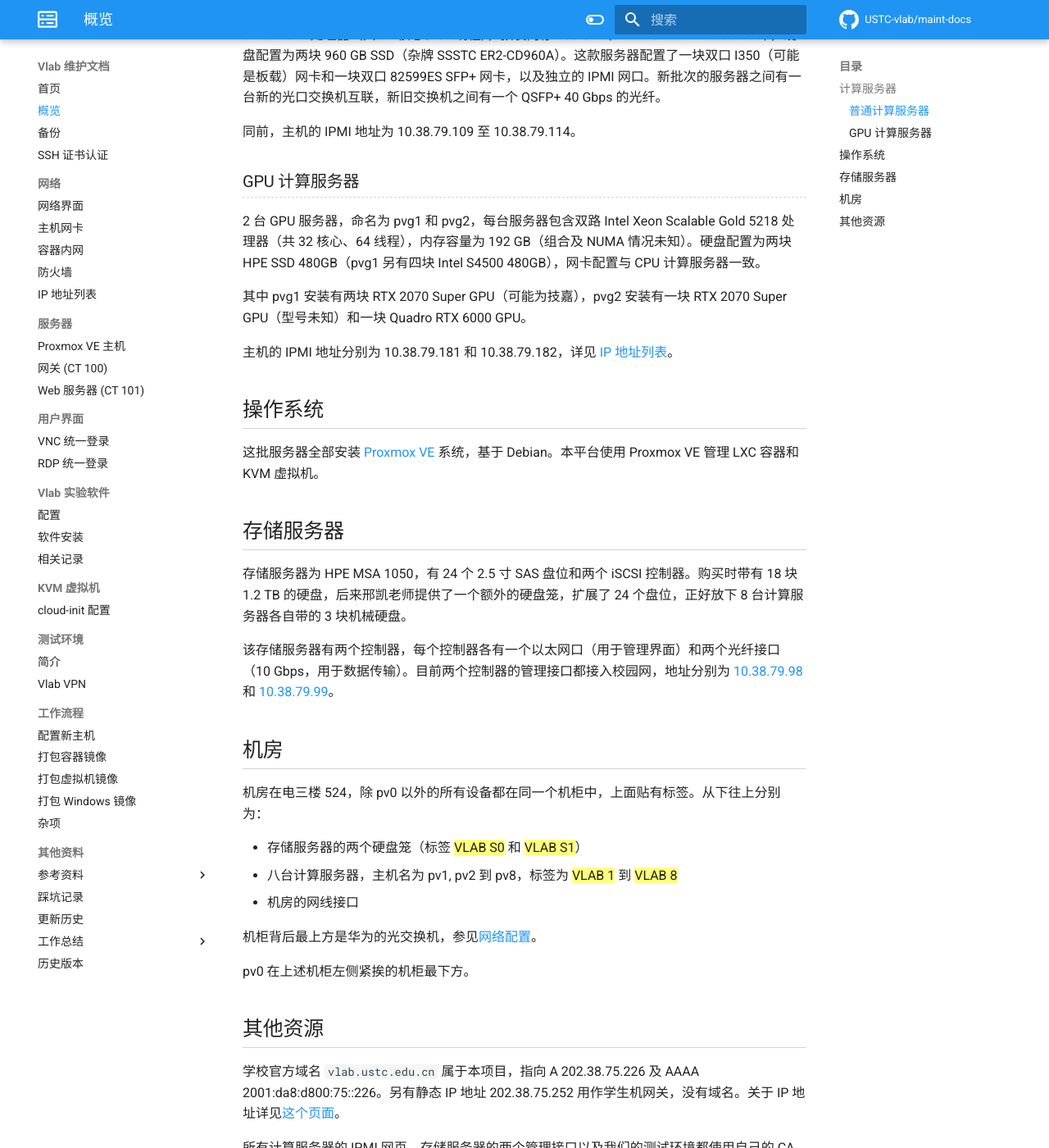
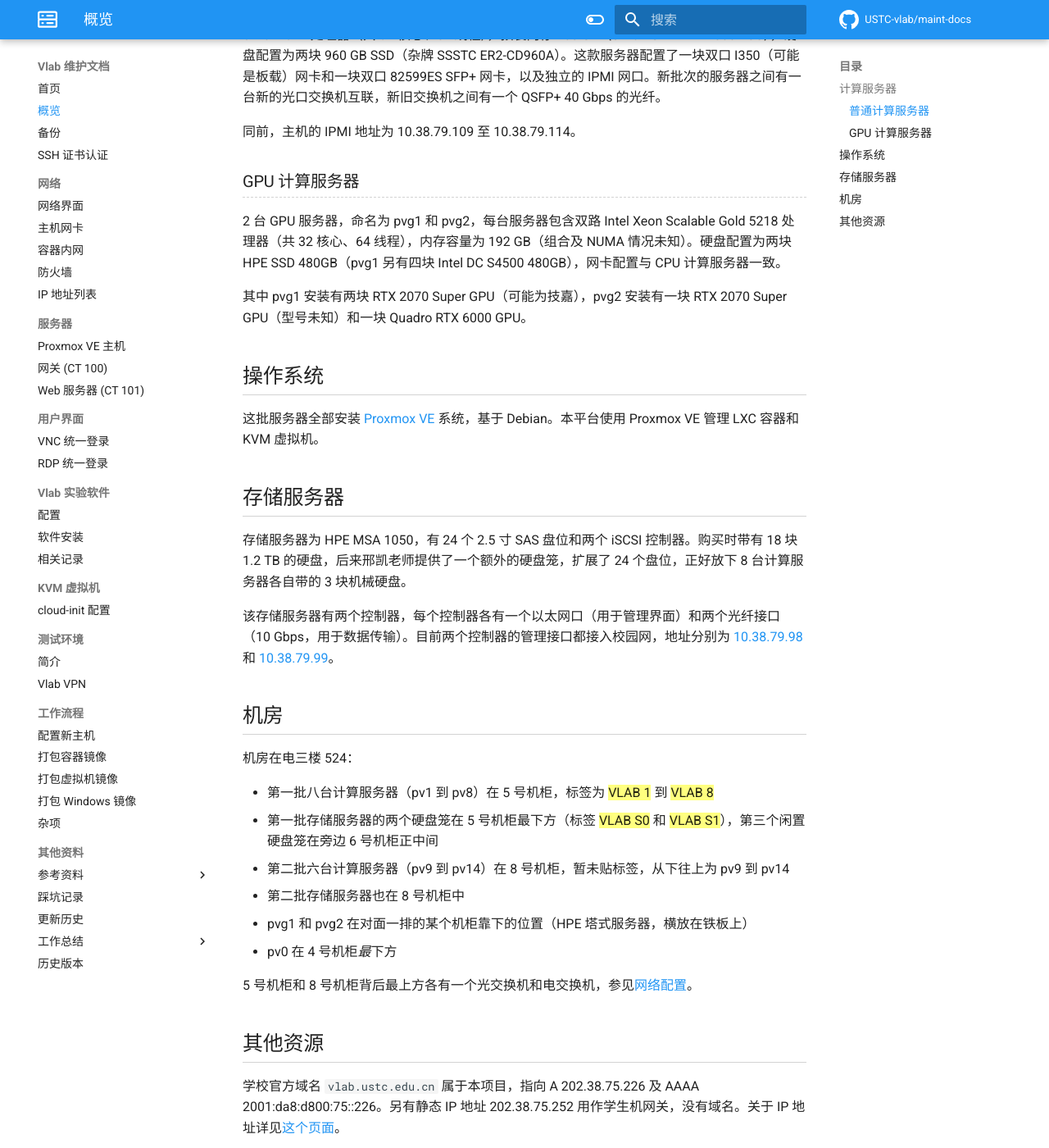
Before and after one commit to USTC-vlab/maint-docs, an MkDocs documentation site: the page built from docs/overview.md, in a window 1280 px wide and 1400 px high, scrolled down 839 px. Shown: the whole window at 82% size. Built offline with MkDocs 1.6.1 and Material for MkDocs 9.7.7, drawn with Linux system fonts in a browser that asks for light colours; comment, search, counter and statistics services are not loaded.

```diff
--- a/docs/overview.md
+++ b/docs/overview.md
@@ -24,11 +24,9 @@
 
 ### GPU 计算服务器 {#compute-server-gpu}
 
-2 台 GPU 服务器，命名为 pvg1 和 pvg2，每台服务器包含双路 Intel Xeon Scalable Gold 5218 处理器（共 32 核心、64 线程），内存容量为 192 GB（组合及 NUMA 情况未知）。硬盘配置为两块 HPE SSD 480GB（pvg1 另有四块 Intel S4500 480GB），网卡配置与 CPU 计算服务器一致。
+2 台 GPU 服务器，命名为 pvg1 和 pvg2，每台服务器包含双路 Intel Xeon Scalable Gold 5218 处理器（共 32 核心、64 线程），内存容量为 192 GB（组合及 NUMA 情况未知）。硬盘配置为两块 HPE SSD 480GB（pvg1 另有四块 Intel DC S4500 480GB），网卡配置与 CPU 计算服务器一致。
 
 其中 pvg1 安装有两块 RTX 2070 Super GPU（可能为技嘉），pvg2 安装有一块 RTX 2070 Super GPU（型号未知）和一块 Quadro RTX 6000 GPU。
-
-主机的 IPMI 地址分别为 10.38.79.181 和 10.38.79.182，详见 [IP 地址列表](networking/ips.md)。
 
 ## 操作系统 {#operating-system}
 
@@ -42,15 +40,16 @@
 
 ## 机房 {#location}
 
-机房在电三楼 524，除 pv0 以外的所有设备都在同一个机柜中，上面贴有标签。从下往上分别为：
+机房在电三楼 524：
 
-- 存储服务器的两个硬盘笼（标签 ==VLAB S0== 和 ==VLAB S1==）
-- 八台计算服务器，主机名为 pv1, pv2 到 pv8，标签为 ==VLAB 1== 到 ==VLAB 8==
-- 机房的网线接口
+- 第一批八台计算服务器（pv1 到 pv8）在 5 号机柜，标签为 ==VLAB 1== 到 ==VLAB 8==
+- 第一批存储服务器的两个硬盘笼在 5 号机柜最下方（标签 ==VLAB S0== 和 ==VLAB S1==），第三个闲置硬盘笼在旁边 6 号机柜正中间
+- 第二批六台计算服务器（pv9 到 pv14）在 8 号机柜，暂未贴标签，从下往上为 pv9 到 pv14
+- 第二批存储服务器也在 8 号机柜中
+- pvg1 和 pvg2 在对面一排的某个机柜靠下的位置（HPE 塔式服务器，横放在铁板上）
+- pv0 在 4 号机柜*最*下方
 
-机柜背后最上方是华为的光交换机，参见[网络配置](networking/index.md)。
-
-pv0 在上述机柜左侧紧挨的机柜最下方。
+5 号机柜和 8 号机柜背后最上方各有一个光交换机和电交换机，参见[网络配置](networking/index.md)。
 
 ## 其他资源 {#resources}
 
```
Also changed, not shown: docs/changelog.md (+16 -4 lines).
